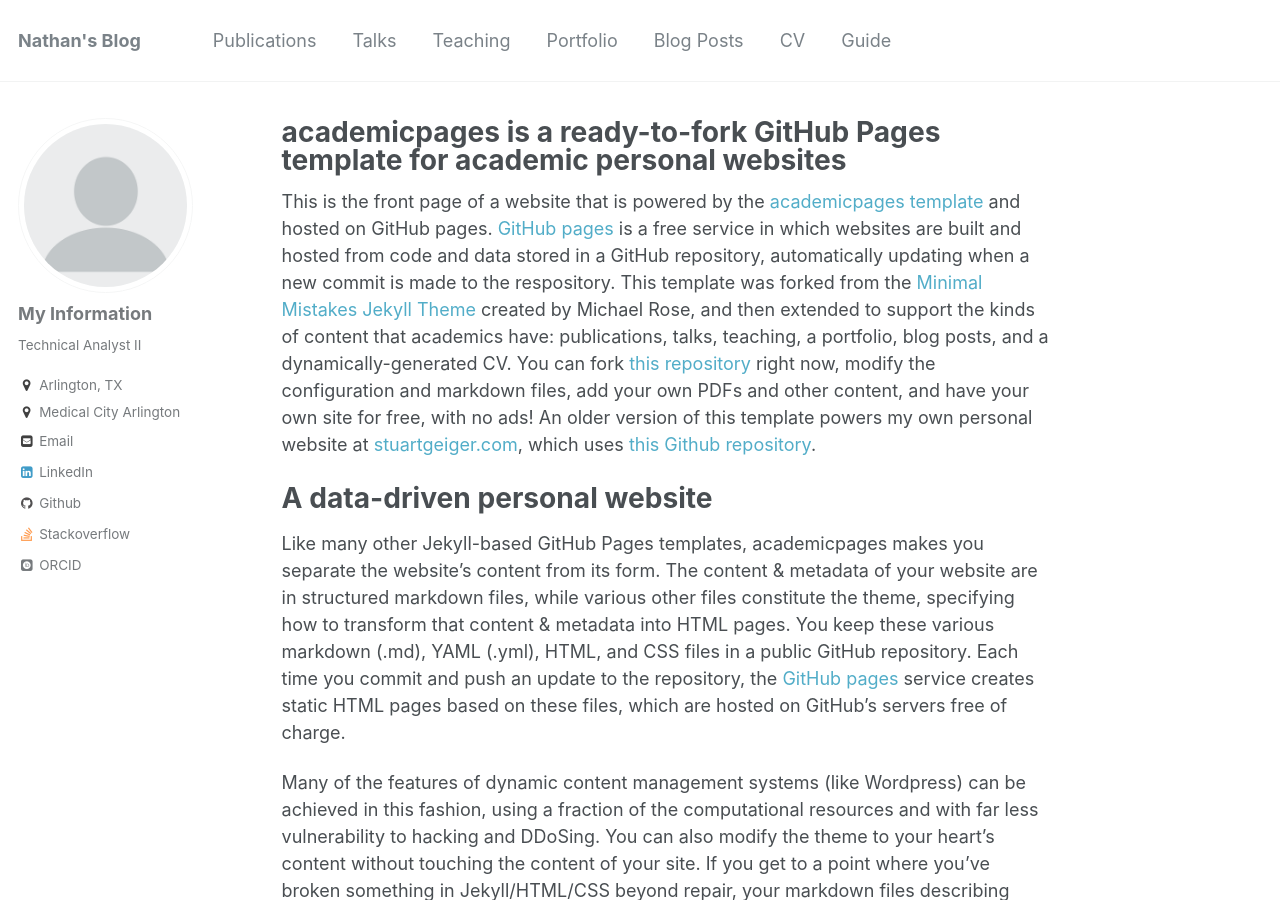
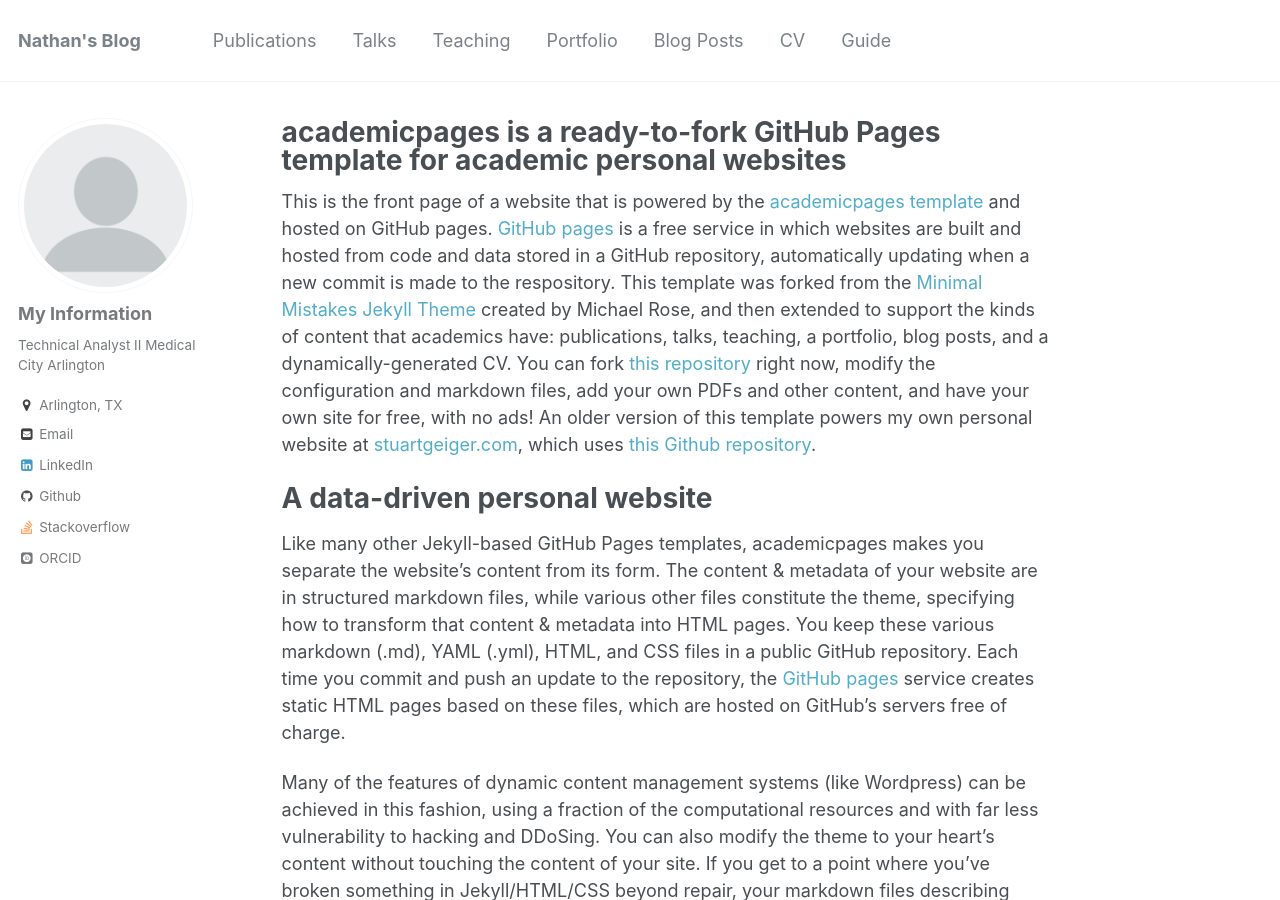
Before and after one commit to natpalmer1776/natpalmer1776.github.io, a Jekyll site: the page built from _pages/about.md, in a window 1280 px wide and 900 px high. Built offline with Jekyll 4.4.1, drawn with Linux system fonts in a browser that asks for light colours; some web fonts are replaced; part of the change alters nothing that is shown.

```diff
--- a/_config.yml
+++ b/_config.yml
@@ -81,8 +81,8 @@ analytics:
 author:
   name             : "My Information"
   avatar           : "profile.png"
-  bio              : "Technical Analyst II"
-  employer         : "Medical City Arlington"
+  bio              : "Technical Analyst II  Medical City Arlington"
+  employer         : #"Medical City Arlington"
   location         : "Arlington, TX"
   googlescholar    : #"http://yourfullgooglescholarurl.com"
   email            : "natpalmer1776@gmail.com"
```
